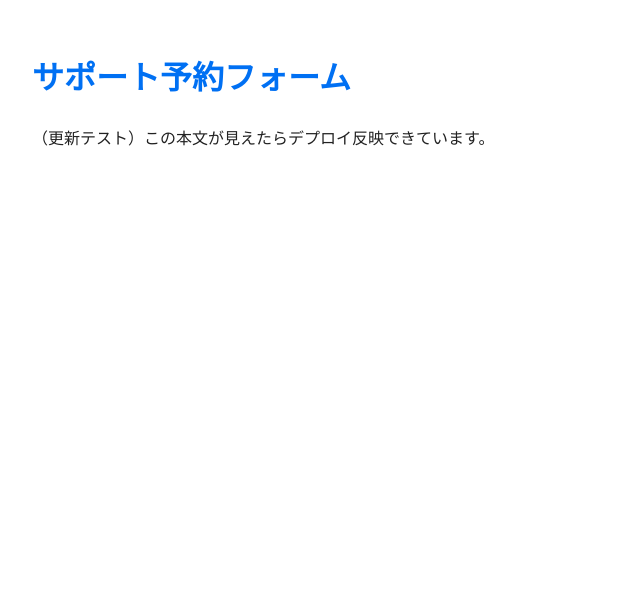
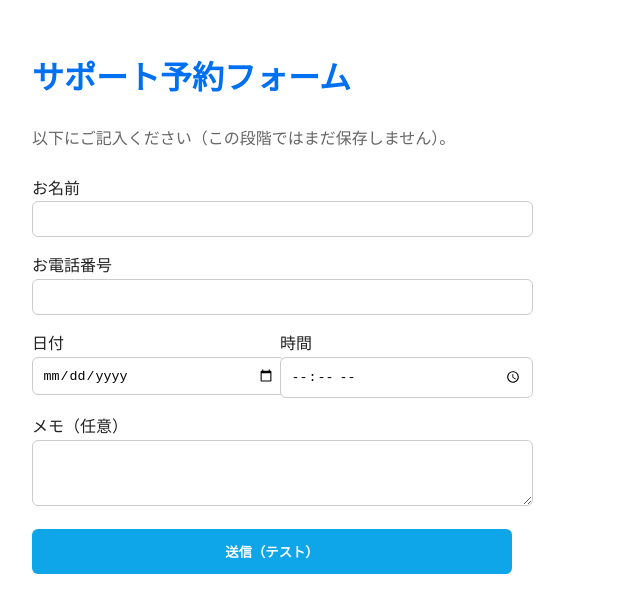
Before and after one commit to le-watanabe-y/support-you-yoro-reservation-clean, a Next.js app: page / in a window 1280 px wide. Shown: the top 612 px of the page, without its empty margins (0-640 px from the left). Built offline with nearby package versions, Linux system fonts and the light colour scheme.

Commit message:
Update page.tsx

```diff
--- a/app/page.tsx
+++ b/app/page.tsx
@@ -1,9 +1,13 @@
-// app/page.tsx
+import ReservationForm from "./components/ReservationForm";
+
 export default function Home() {
   return (
     <main style={{ padding: "2rem", fontFamily: "sans-serif" }}>
       <h1>サポート予約フォーム</h1>
-      <p>（更新テスト）この本文が見えたらデプロイ反映できています。</p>
+      <p style={{ color: "#666" }}>以下にご記入ください（この段階ではまだ保存しません）。</p>
+      <div style={{ marginTop: "1.5rem" }}>
+        <ReservationForm />
+      </div>
     </main>
   );
 }
```
